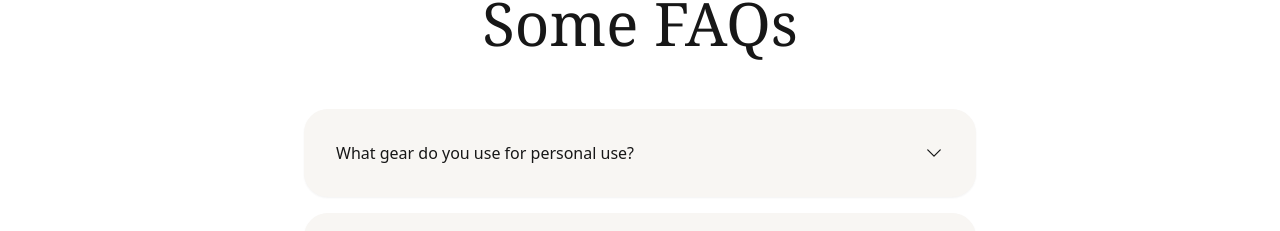
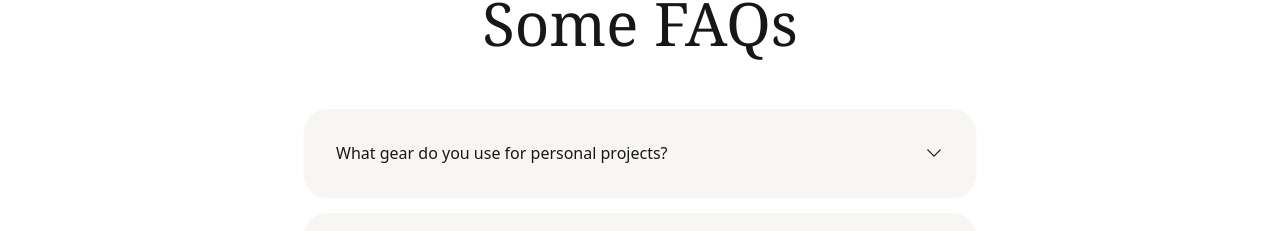
Before and after one commit to ronythankachan/ronythankachan.com, a Next.js app: page /contact in a window 1280 px wide. Shown: the part 1083-1314 px from the top of the page. Built offline with nearby package versions, Linux system fonts and the light colour scheme; a web font is replaced by a local one.

Commit message:
Content update

```diff
--- a/app/components/FAQ.tsx
+++ b/app/components/FAQ.tsx
@@ -11,7 +11,7 @@ const FAQ = () => {
 
   const faqs = [
     {
-      question: "What gear do you use for personal use?",
+      question: "What gear do you use for personal projects?",
       answer:
         "I use a MacBook Air M1 from 2020, still works like a beast except I can't run the fastest deepseek model. My Keychron K4 mechanical keyboard with brown switches makes me feel like a professional typist, and my MX Master 2S mouse so that I can scroll 5000 pages in one second. Oh, and I have a Rode NT USB Mini mic because my voice deserves to be heard in HD.",
     },
```
